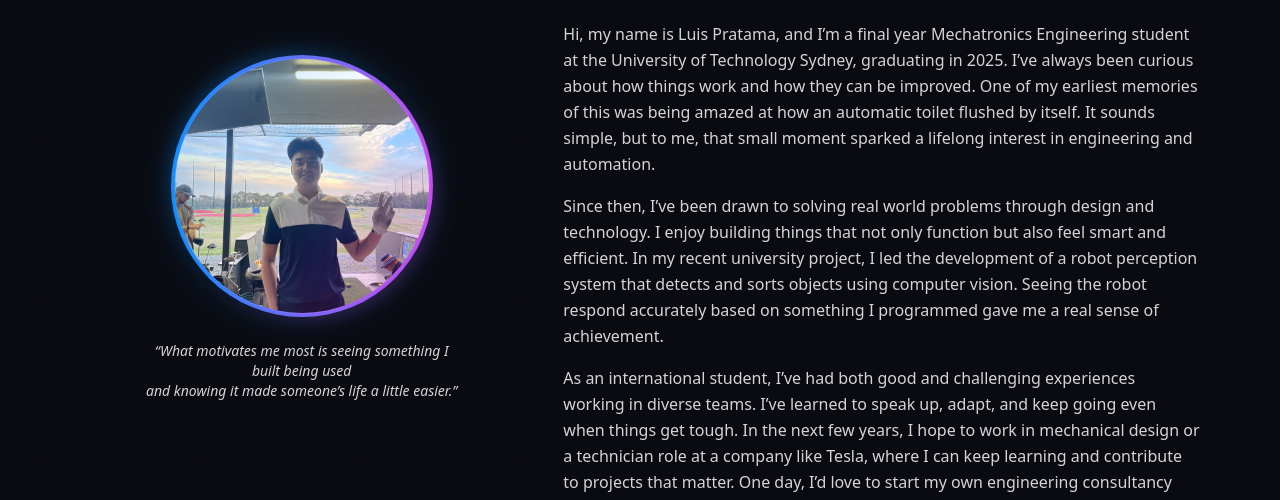
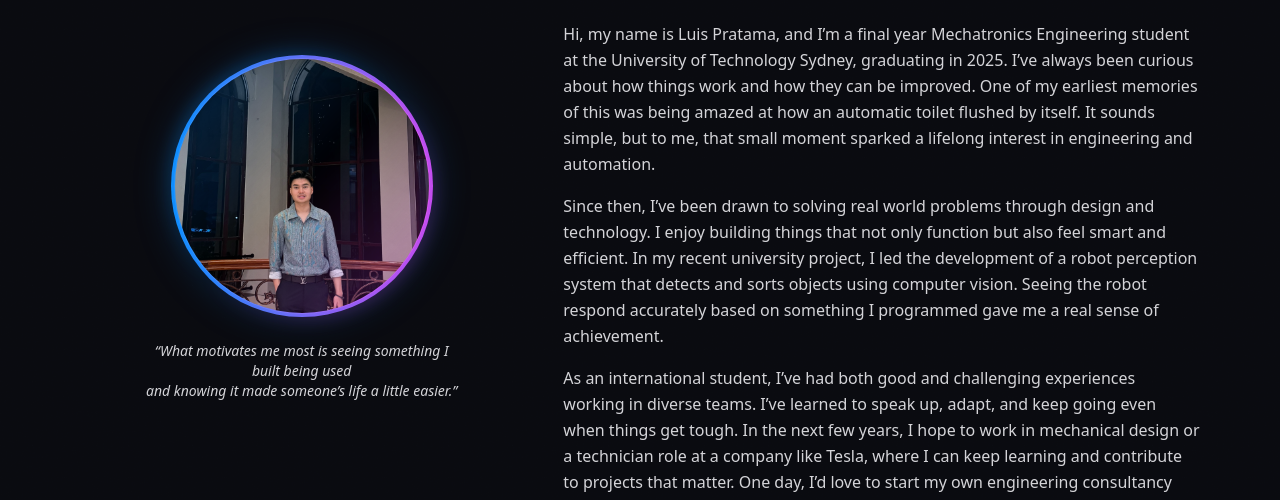
Before and after one commit to luispratama/luis-portfolio, a plain HTML site: page index.html in a window 1280 px wide. Shown: the part 291-791 px from the top of the page. Drawn offline with nearby package versions, Linux system fonts and the light colour scheme.

Commit message:
Update index.html

```diff
--- a/index.html
+++ b/index.html
@@ -59,7 +59,7 @@
         <div class="relative animate-[fadeInUp_.6s_ease-out_.05s_both]">
           <div class="absolute -inset-1 rounded-full bg-gradient-to-br from-accent-500/30 via-transparent to-fuchsia-500/30 blur"></div>
           <div class="p-[3px] rounded-full bg-gradient-to-r from-accent-500 to-fuchsia-500">
-            <img src="/assets/luis.JPEG" alt="Luis Pratama"
+            <img src="/assets/luis(1).JPEG" alt="Luis Pratama"
                  class="rounded-full w-64 h-64 object-cover border border-white/10 shadow-glow transition duration-500 hover:scale-105" />
           </div>
         </div>
```
